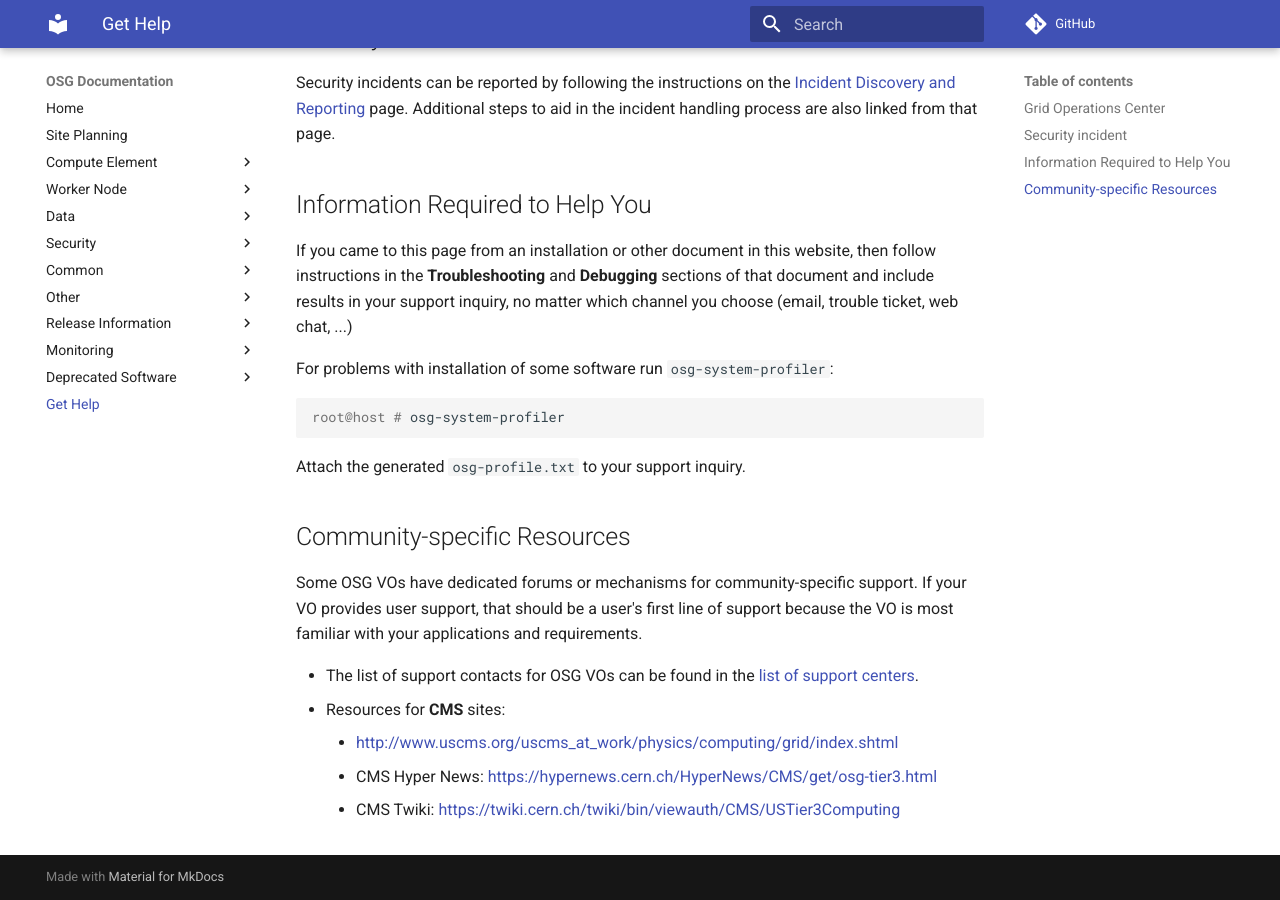
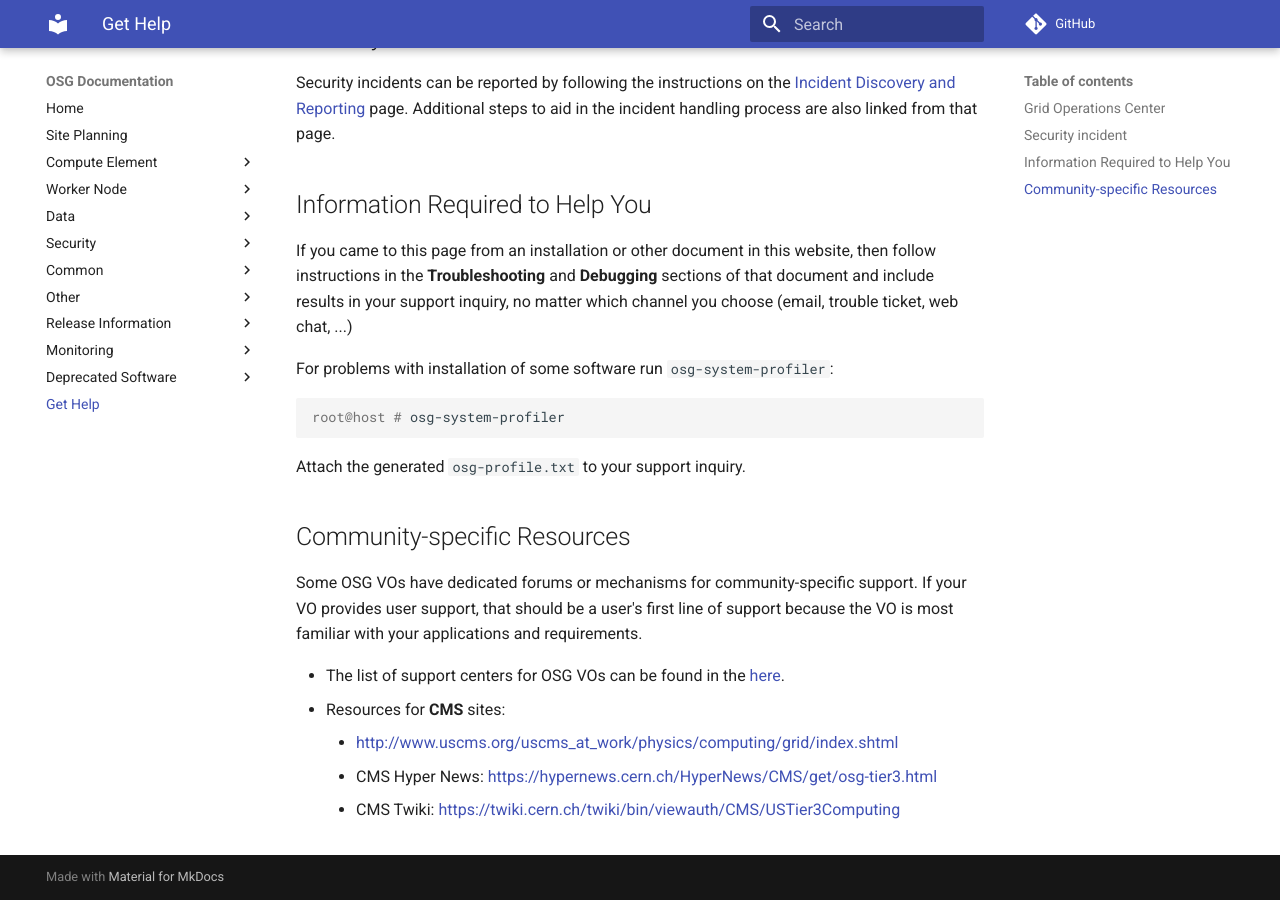
Before and after one commit to osg-htc/docs, an MkDocs documentation site: the page built from docs/common/help.md, in a window 1280 px wide and 900 px high, scrolled down 690 px. Built offline with MkDocs 1.6.1 and Material for MkDocs 9.7.7, drawn with Linux system fonts in a browser that asks for light colours; comment, search, counter and statistics services are not loaded; old or Windows-style settings are respelled for this version of MkDocs.

Commit message:
Fix up support center wording

```diff
--- a/docs/common/help.md
+++ b/docs/common/help.md
@@ -37,7 +37,7 @@ Community-specific Resources
 
 Some OSG VOs have dedicated forums or mechanisms for community-specific support.  If your VO provides user support, that should be a user's first line of support because the VO is most familiar with your applications and requirements.
 
-*  The list of support contacts for OSG VOs can be found in the [list of support centers](https://github.com/opensciencegrid/topology/blob/master/topology/support-centers.yaml).
+* The list of support centers for OSG VOs can be found in the [here](https://github.com/opensciencegrid/topology/blob/master/topology/support-centers.yaml).
 * Resources for **CMS** sites:
     * <http://www.uscms.org/uscms_at_work/physics/computing/grid/index.shtml>
     * CMS Hyper News: <https://hypernews.cern.ch/HyperNews/CMS/get/osg-tier3.html>
```
